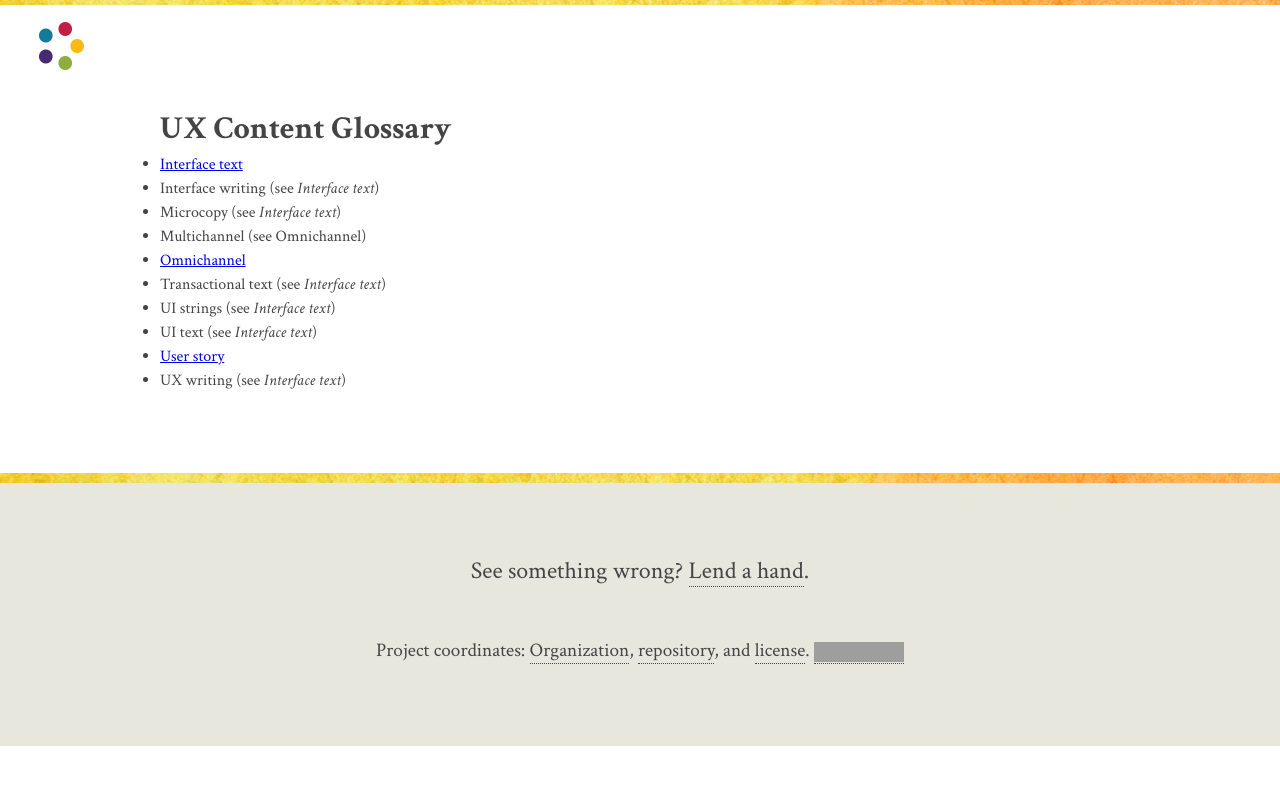
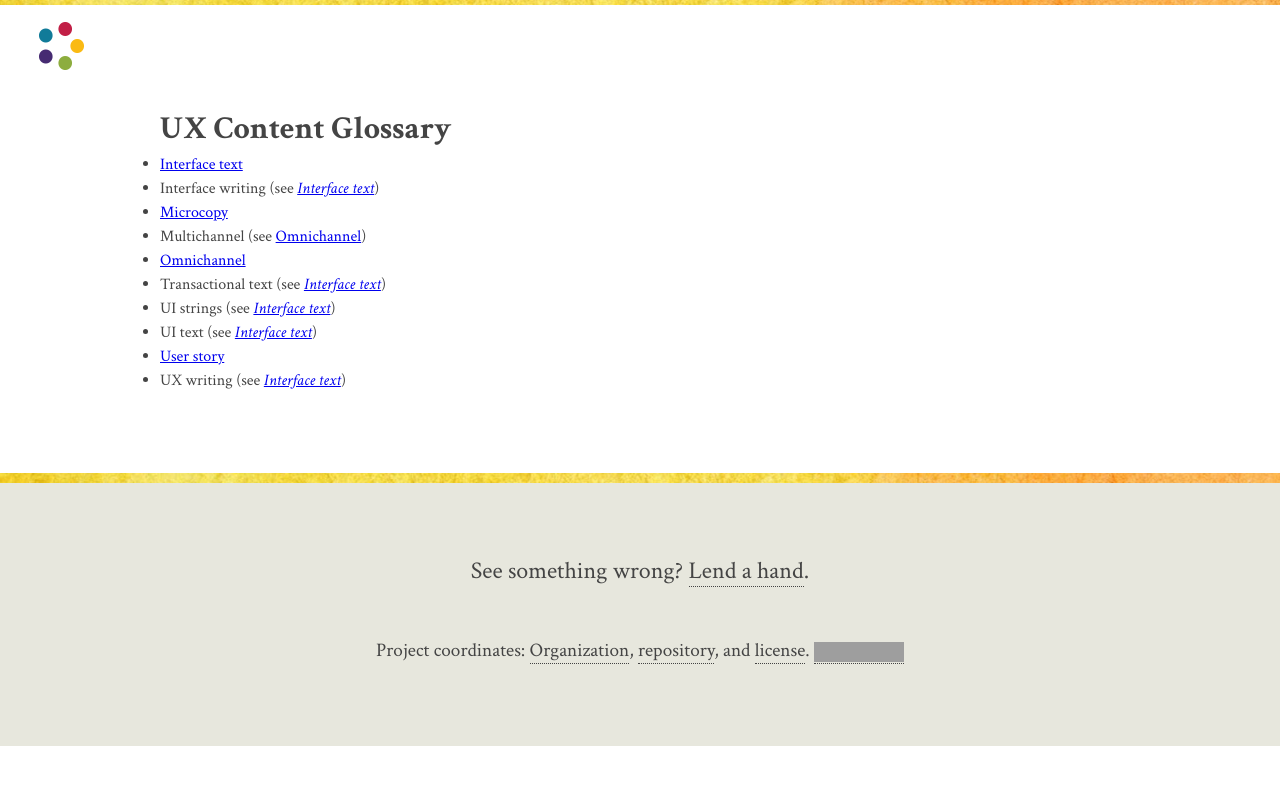
Before and after one commit to content-strategy-forum/csf-glossary, a Jekyll site: the page built from index.md, in a window 1280 px wide. Shown: the top 785 px of the page. Built offline with Jekyll 4.4.1, drawn with Linux system fonts in a browser that asks for light colours; some web fonts are replaced; grey boxes are pictures that could not be loaded.

Commit message:
link  updates

```diff
--- a/index.md
+++ b/index.md
@@ -7,13 +7,13 @@ description:
 
 <h1 style="text-align:ceter;">{{page.title}}</h1>
 
-* [Interface text](https://content-strategy-forum.github.io/csf-glossary/interface-text.md "blank")
-* Interface writing (see _Interface text_)
-* Microcopy (see _Interface text_)
-* Multichannel (see Omnichannel)
+* [Interface text](interface-text.md "blank")
+* Interface writing (see _[Interface text](interface-text.md)_)
+* [Microcopy](microcopy.md)
+* Multichannel (see [Omnichannel](omnichannel.md))
 * [Omnichannel](omnichannel.md "blank")
-* Transactional text (see _Interface text_)
-* UI strings (see _Interface text_)
-* UI text (see _Interface text_)
-* [User story](https://{% include domain.html %}/user-story.md "A user story is a content planning technique that helps writers produce copy in relation to user needs.")
-* UX writing (see _Interface text_)
+* Transactional text (see _[Interface text](interface-text.md)_)
+* UI strings (see _[Interface text](interface-text.md)_)
+* UI text (see _[Interface text](interface-text.md)_)
+* [User story](user-story.md "A user story is a content planning technique that helps writers produce copy in relation to user needs.")
+* UX writing (see _[Interface text](interface-text.md)_)
```
